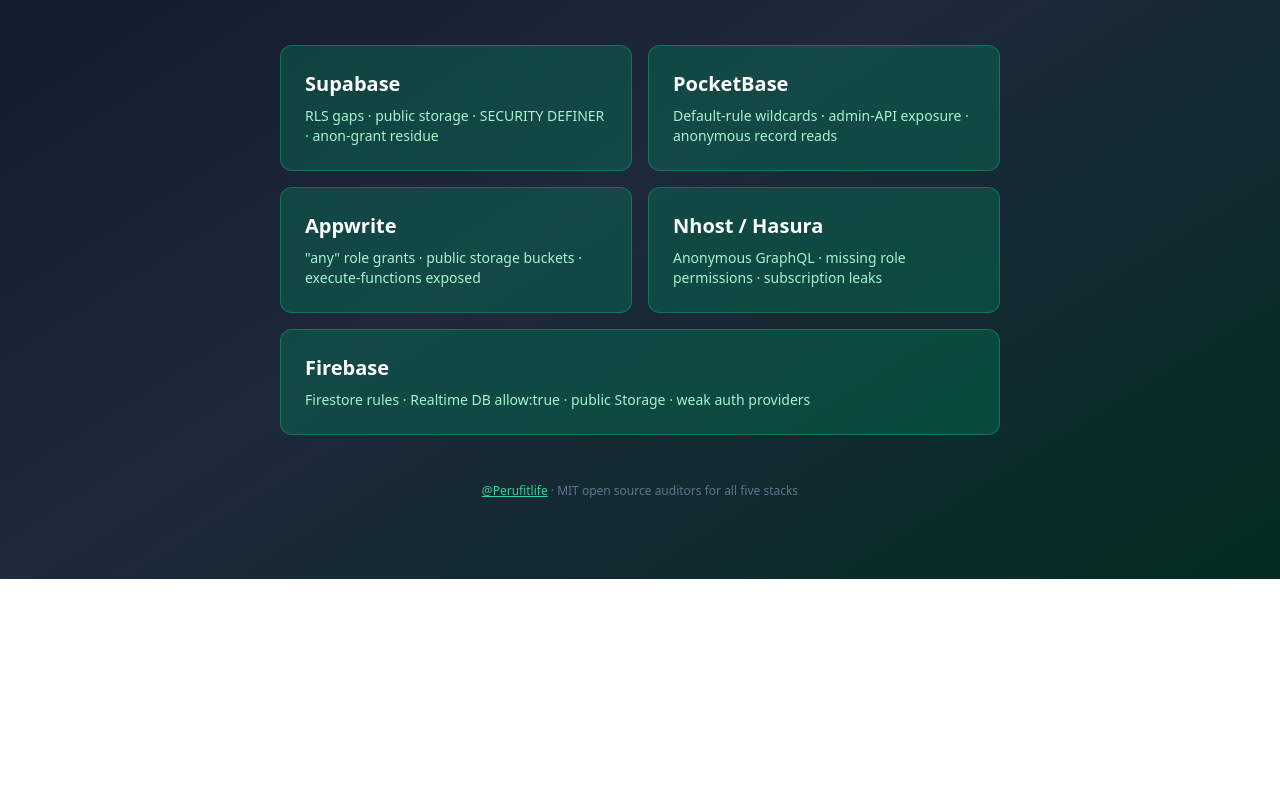
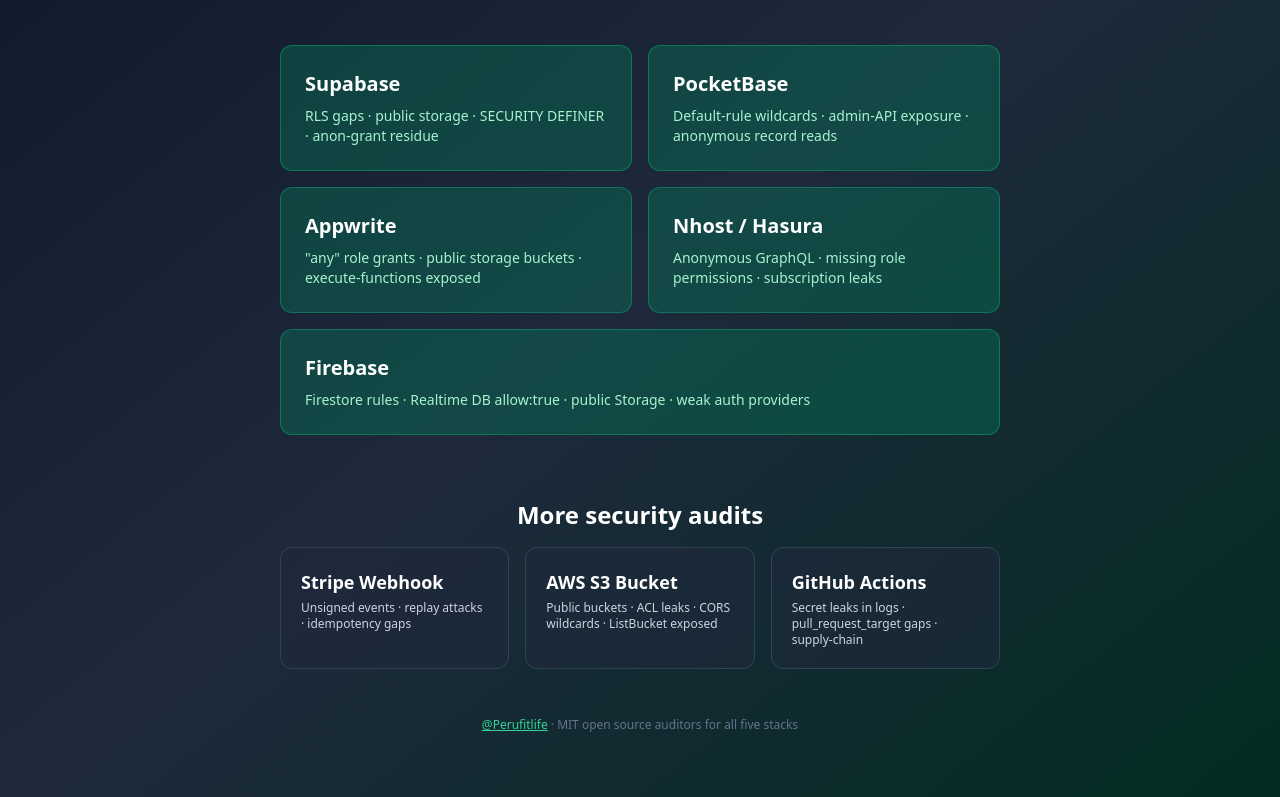
Before and after one commit to Perufitlife/supabase-security-skill, a website: page docs/stacks.html in a window 1280 px wide. Shown: the part 221-1018 px from the top of the page. Before the commit the page ends 800 px from the top, so only its background shows below. Drawn offline with nearby package versions, Linux system fonts and the light colour scheme.

Commit message:
stacks.html: add 'More security audits' section linking to 3 niche pages

```diff
--- a/docs/stacks.html
+++ b/docs/stacks.html
@@ -17,6 +17,13 @@
     <a href="/supabase-security-skill/nhost/" class="bg-emerald-700/40 hover:bg-emerald-700/70 border border-emerald-500/40 rounded-xl p-6 transition"><div class="font-bold text-xl mb-2">Nhost / Hasura</div><div class="text-emerald-200 text-sm">Anonymous GraphQL · missing role permissions · subscription leaks</div></a>
     <a href="/supabase-security-skill/firebase/" class="bg-emerald-700/40 hover:bg-emerald-700/70 border border-emerald-500/40 rounded-xl p-6 transition col-span-1 md:col-span-2"><div class="font-bold text-xl mb-2">Firebase</div><div class="text-emerald-200 text-sm">Firestore rules · Realtime DB allow:true · public Storage · weak auth providers</div></a>
   </div>
+
+  <h2 class="text-2xl font-bold mt-16 mb-4 text-center">More security audits</h2>
+  <div class="grid grid-cols-1 md:grid-cols-3 gap-4">
+    <a href="/supabase-security-skill/stripe-webhook-security/" class="bg-slate-800/60 hover:bg-slate-800/80 border border-slate-700 rounded-xl p-5 transition"><div class="font-bold text-lg mb-1">Stripe Webhook</div><div class="text-slate-300 text-xs">Unsigned events · replay attacks · idempotency gaps</div></a>
+    <a href="/supabase-security-skill/aws-s3-security/" class="bg-slate-800/60 hover:bg-slate-800/80 border border-slate-700 rounded-xl p-5 transition"><div class="font-bold text-lg mb-1">AWS S3 Bucket</div><div class="text-slate-300 text-xs">Public buckets · ACL leaks · CORS wildcards · ListBucket exposed</div></a>
+    <a href="/supabase-security-skill/github-actions-secrets/" class="bg-slate-800/60 hover:bg-slate-800/80 border border-slate-700 rounded-xl p-5 transition"><div class="font-bold text-lg mb-1">GitHub Actions</div><div class="text-slate-300 text-xs">Secret leaks in logs · pull_request_target gaps · supply-chain</div></a>
+  </div>
   <div class="text-center text-slate-500 text-xs mt-12"><a href="https://github.com/Perufitlife" class="text-emerald-400 underline">@Perufitlife</a> · MIT open source auditors for all five stacks</div>
 </div>
 </body>
```
